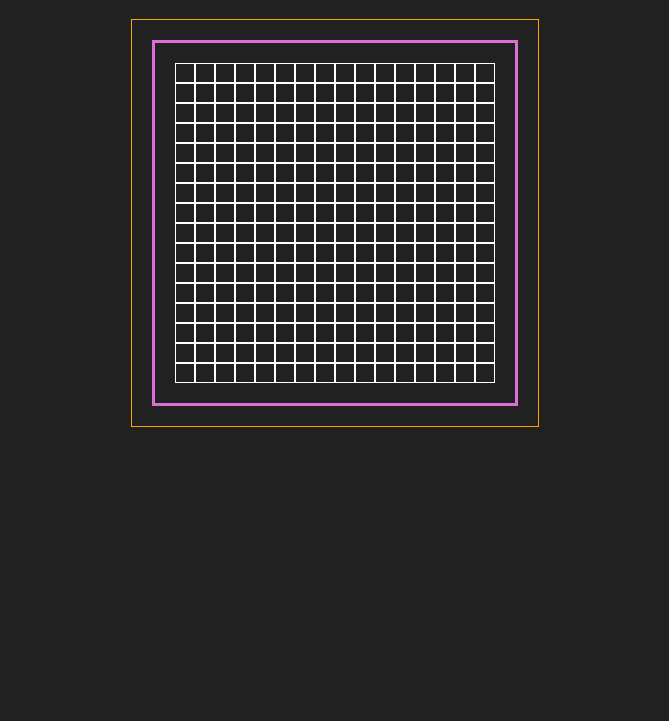
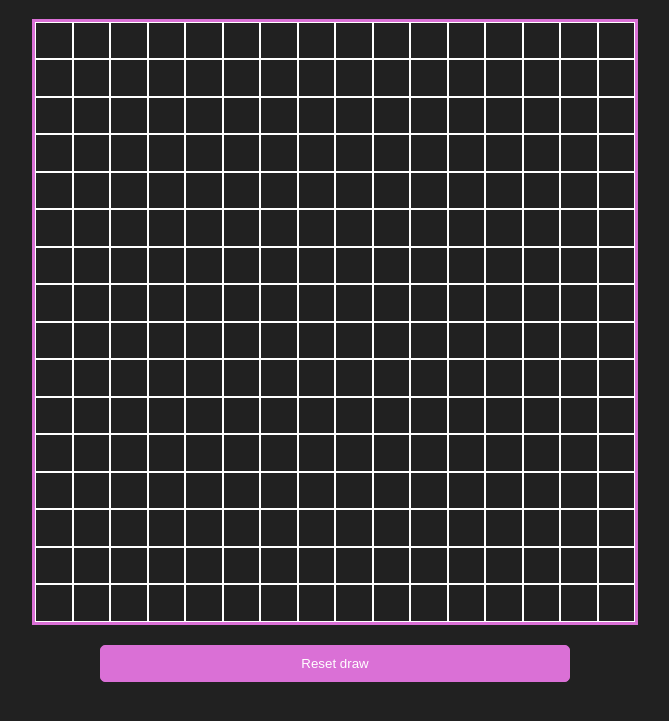
Before and after one commit to zft9xgy/Etch-a-Sketch, a plain HTML site: page index.html in a window 1280 px wide. Shown: the part 69-790 px from the top of the page, without its empty margins (305-974 px from the left). Drawn offline with Linux system fonts and the light colour scheme.

Commit message:
Change style to grid and add reset button

```diff
--- a/index.html
+++ b/index.html
@@ -10,6 +10,7 @@
 		<h1 class="title">Etch-a-Sketch</h1>
 		<div class="main">
 			<div id="the-grid"></div>
+			<button id="btn-reset" onclick="resetDraw()">Reset draw</button>
 		</div>
 
 		<script src="./script.js" type="text/javascript"></script>
--- a/script.js
+++ b/script.js
@@ -12,6 +12,7 @@ function createsTheGrid() {
 		pixel.classList.add("pixel");
 		theGrid.appendChild(pixel);
 	}
+	theGrid.style = `grid-template-columns: repeat(${numPixels}, 1fr);`;
 }
 createsTheGrid();
 
@@ -31,7 +32,7 @@ function getRandomColor() {
 	return Math.floor(Math.random() * 16777215).toString(16);
 }
 
-// const playerChoices = document.querySelectorAll(".btn-selection");
-// playerChoices.forEach((choice) =>
-// 	choice.addEventListener("click", (e) => playRound(e.target.value))
-// );
+/* reset background of the grid pixels. background-color is hardcode  */
+function resetDraw() {
+	pixels.forEach((pixel) => (pixel.style = "background-color: #212121"));
+}
--- a/style.css
+++ b/style.css
@@ -12,21 +12,38 @@ body {
 }
 
 .main {
-	border: 1px solid orange;
-	padding: 20px;
 }
 
 #the-grid {
 	border: 3px solid orchid;
-	padding: 20px;
-	max-width: 320px;
-	max-height: 320px;
-	display: flex;
-	flex-wrap: wrap;
+	min-width: 600px;
+	max-width: 600px;
+	min-height: 600px;
+	max-height: 600px;
+	display: grid;
+	grid-template-columns: repeat(16, 1fr);
 }
 
 .pixel {
-	padding: 9px;
 	border: 1px solid white;
 	transition: all 0.1s ease;
+	aspect-ratio: 1;
+	cursor: grab;
 }
+
+#btn-reset {
+	display: block;
+	margin: 20px auto;
+	padding: 10px 200px;
+	background-color: orchid;
+	color: white;
+	border: 1px solid orchid;
+	border-radius: 5px;
+	cursor: pointer;
+}
+
+#btn-reset:active,
+#btn-reset:hover {
+	background-color: blueviolet;
+	border: dashed 1px blueviolet;
+}
```
Also changed, not shown: 1 other file.
